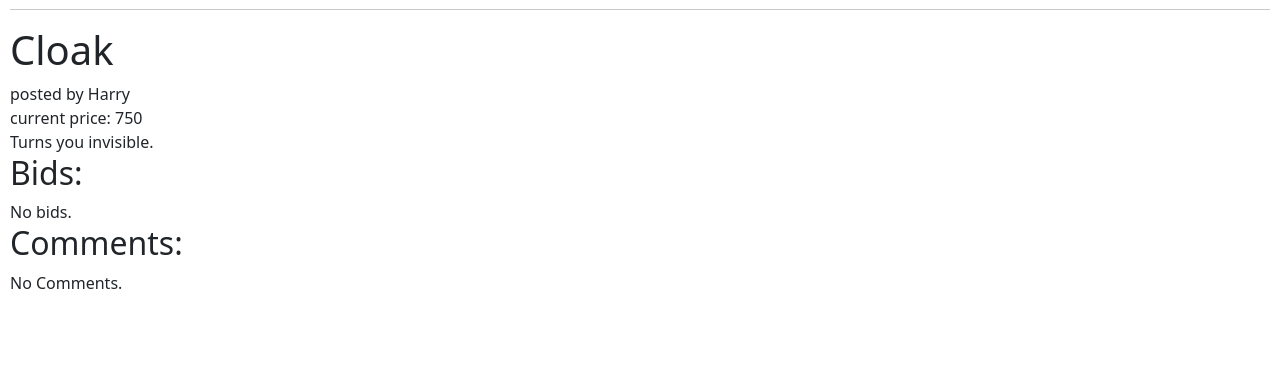
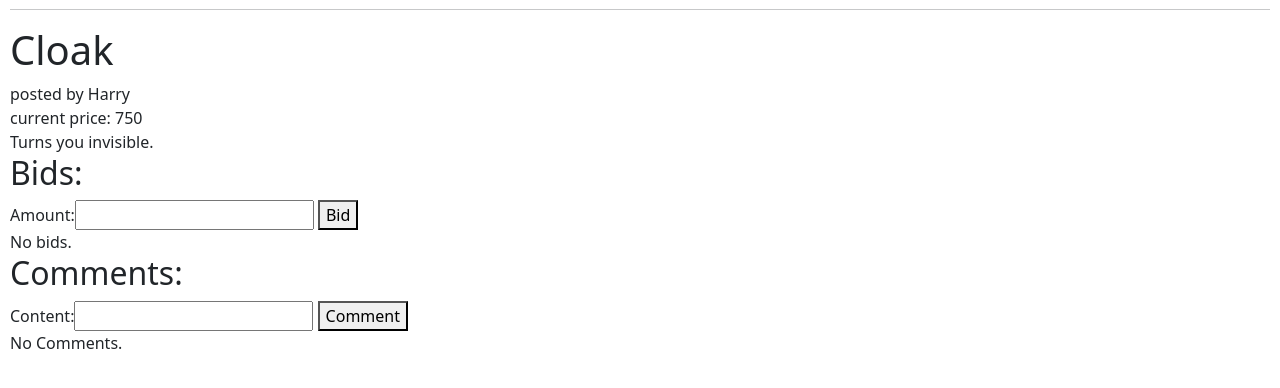
Before and after one commit to JadhenGonzales/AuctionSite, a Django app: page /post/3 in a window 1280 px wide. Shown: the part 137-525 px from the top of the page. Run offline with Django 3.2, Linux system fonts and the light colour scheme; a user stored in the database is signed in; data comes from the database, SQL or seed files in the repository; both versions use the stored data as it was after the commit.

Commit message:
Added bid and comment forms, and a README file

```diff
--- a/auctions/admin.py
+++ b/auctions/admin.py
@@ -5,13 +5,13 @@ from .models import Bid, Category, Comment, Item, Post, User
 
 # Register your models here.
 class BidAdmin(admin.ModelAdmin):
-    list_display = ("post", "bidder", "amount",)
+    list_display = ("post", "bid_datetime", "bidder", "amount",)
 
 class CategoryAdmin(admin.ModelAdmin):
     list_display = ("cat_name", "cat_description")
 
 class CommentAdmin(admin.ModelAdmin):
-    list_display = ("posting", "user", "content")
+    list_display = ("posting", "comment_datetime", "user", "content")
 
 class ItemAdmin(admin.ModelAdmin):
     list_display = ("name", "description", "img_url",)
@@ -19,7 +19,7 @@ class ItemAdmin(admin.ModelAdmin):
     filter_horizontal = ("categories",)
 
 class PostAdmin(admin.ModelAdmin):
-    list_display = ("item", "seller",)
+    list_display = ("item", "seller", "post_datetime")
 
 class CustomUserAdmin(BaseUserAdmin):
     list_display = ("username", "first_name", "last_name", "is_staff",)
--- a/auctions/forms.py
+++ b/auctions/forms.py
@@ -1,6 +1,6 @@
 from django import forms
 
-from .models import Category
+from .models import Bid, Category, Comment
 
 class AddForm(forms.Form):
     # For Adding postings
@@ -30,15 +30,13 @@ class AddForm(forms.Form):
     )
 
 
-class CommentForm:
-    content = forms.CharField(
-        widget=forms.Textarea(),
-        label="Comment",
-        max_length=200,
-    )
+class CommentForm(forms.ModelForm):
+    class Meta:
+        model = Comment
+        fields = ["content"]
 
 
-class BidForm:
-    amount = forms.IntegerField(
-        label="Bid",
-    )
+class BidForm(forms.ModelForm):
+    class Meta:
+        model = Bid
+        fields = ["amount"]
--- a/auctions/models.py
+++ b/auctions/models.py
@@ -1,4 +1,5 @@
 from django.contrib.auth.models import AbstractUser
+from django.core.exceptions import ValidationError
 from django.db import models
 
 
@@ -29,6 +30,7 @@ class Post(models.Model):
     item = models.ForeignKey(Item, on_delete=models.CASCADE, related_name="item_postings")
     seller = models.ForeignKey(User, on_delete=models.CASCADE, related_name="posts")
     initial_p = models.IntegerField()
+    post_datetime = models.DateTimeField()
 
     def __str__(self) -> str:
         return f"{self.item} auction by {self.seller}"
@@ -41,14 +43,26 @@ class Bid(models.Model):
     post = models.ForeignKey(Post, on_delete=models.CASCADE, related_name="bids")
     bidder = models.ForeignKey(User, on_delete=models.CASCADE, related_name="bid_posts")
     amount = models.IntegerField()
+    bid_datetime = models.DateTimeField()
 
     def __str__(self) -> str:
         return f"{self.amount} gold - {self.bidder}"
+
+    # Alter default Bid.save() behaviour
+    def save(self, *args, **kwargs):
+        # Get last bid on same post
+        last_bid = Bid.objects.filter(post=self.post).order_by('-bid_datetime').first()
+
+        if last_bid and self.amount <= last_bid.amount:
+            raise ValidationError("New bid amount must be higher than the last bid.")
+
+        super().save(*args, **kwargs)
 
 class Comment(models.Model):
     posting = models.ForeignKey(Post, on_delete=models.CASCADE, related_name="comments")
     user = models.ForeignKey(User, on_delete=models.CASCADE, related_name="comment_posts")
     content = models.CharField(max_length=200)
+    comment_datetime = models.DateTimeField()
 
     def __str__(self) -> str:
         return f"{self.user}: {self.content}"
--- a/auctions/templates/auctions/post.html
+++ b/auctions/templates/auctions/post.html
@@ -12,10 +12,18 @@
     <div>{{ post.item.description }}</div>
 
     <h2>Bids:</h2>
+    {% if user.is_authenticated %}
+        <form>
+            {% csrf_token %}
+            {{ bidform }}
+            <button type="submit">Bid</button>
+        </form>
+    {% endif %}
+
     {% if bids %}
         <ul>
             {% for bid in bids %}
-                <li>{{ bid }}</li>
+                <li>{{ bid.bid_datetime }}: {{ bid }}</li>
             {% endfor %}
         </ul>
     {% else %}
@@ -23,10 +31,19 @@
     {% endif %}
 
     <h2>Comments:</h2>
+
+    {% if user.is_authenticated %}
+        <form>
+            {% csrf_token %}
+            {{ commentform }}
+            <button type="submit">Comment</button>
+        </form>
+    {% endif %}
+
     {% if comments %}
         <ul>
             {% for comment in comments %}
-                <li>{{ comment }}</li>
+                <li>{{ comment.comment_datetime }}: {{ comment }}</li>
             {% endfor %}
         </ul>
     {% else %}
--- a/auctions/views.py
+++ b/auctions/views.py
@@ -6,7 +6,7 @@ from django.shortcuts import render
 from django.urls import reverse
 
 from .models import Bid, Category, Comment, Item, Post, User
-from .forms import AddForm
+from .forms import AddForm, BidForm, CommentForm
 
 
 def index(request):
@@ -80,12 +80,15 @@ def logout_view(request):
 
 def post(request, post_id):
     post = Post.objects.get(id=post_id)
-    bids = Bid.objects.filter(post__id=post_id)
-    comments = Comment.objects.filter(posting__id=post_id)
+    # "-fieldname" is used instead of .reverse() because .reverse() fetches the query list then reverses it.
+    bids = Bid.objects.filter(post__id=post_id).order_by("-bid_datetime")
+    comments = Comment.objects.filter(posting__id=post_id).order_by("-comment_datetime")
 
     return render(request, "auctions/post.html", {
         "post": post,
         "bids": bids,
+        "bidform": BidForm(),
+        "commentform": CommentForm(),
         "comments": comments,
     })
 
```
Also changed, not shown: auctions/migrations/0004_bid_datetime_comment_datetime_post_datetime_and_more.py (added), auctions/migrations/0005_alter_bid_datetime_alter_comment_datetime_and_more.py (added), auctions/migrations/0006_rename_datetime_bid_bid_datetime_and_more.py (added), db.sqlite3, 1 other file.
